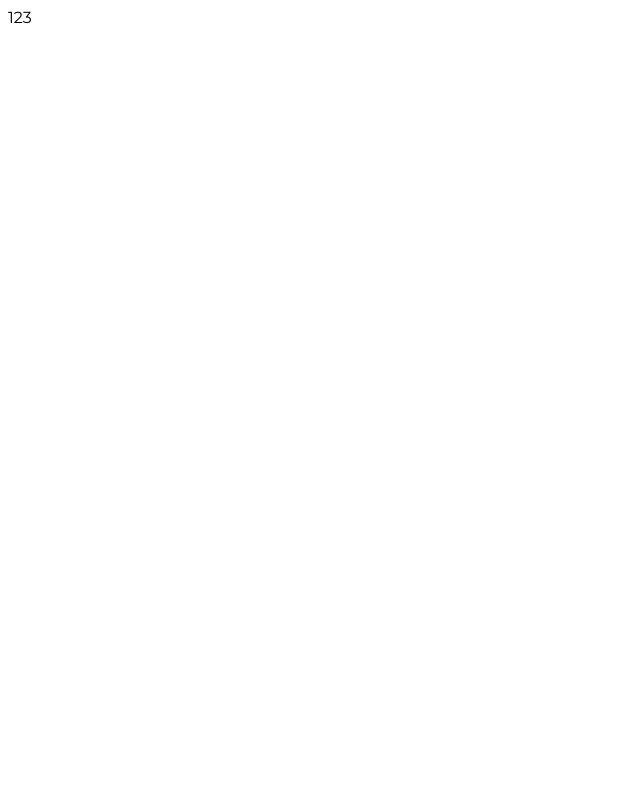
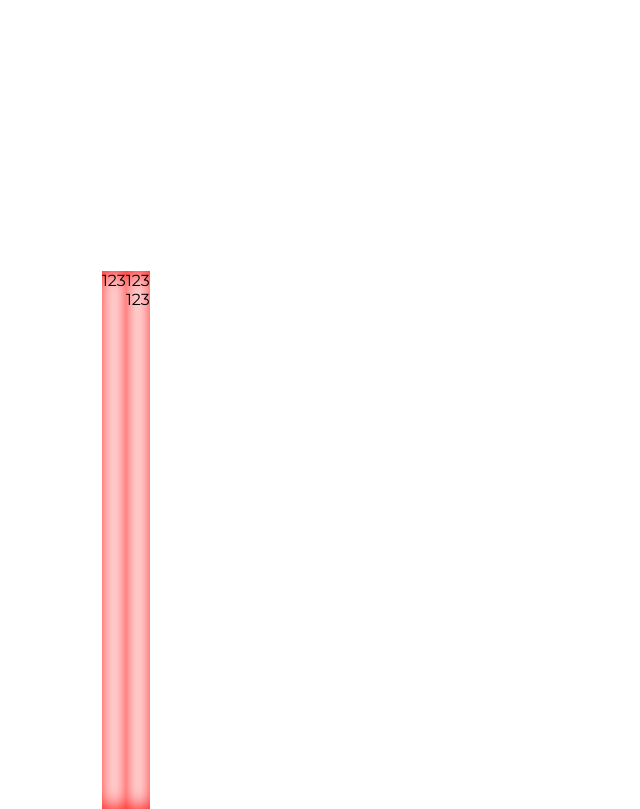
Before and after one commit to shakethecarrot12/coffee, a plain HTML site: page index.html in a window 1280 px wide. Shown: the whole page, without its empty margins (0-640 px from the left). Drawn offline with Linux system fonts and the light colour scheme.

Commit message:
main 내부 구역 배정

```diff
--- a/index.html
+++ b/index.html
@@ -1,15 +1,31 @@
 <!DOCTYPE html>
 <html>
+
 <head>
   <title>Coffee</title>
   <link rel="preconnect" href="https://fonts.googleapis.com">
   <link rel="preconnect" href="https://fonts.gstatic.com" crossorigin>
-    <link href="https://fonts.googleapis.com/css2?family=Montserrat:ital,wght@0,100..900;1,100..900&display=swap" rel="stylesheet">
+  <link href="https://fonts.googleapis.com/css2?family=Montserrat:ital,wght@0,100..900;1,100..900&display=swap"
+    rel="stylesheet">
   <link rel="stylesheet" href="style.css">
 </head>
+
 <body>
+  <div class="wrapper">
     <section class="main">
+      <div class="main-left">
         123
+      </div>
+      <div class="main-right">
+        <div class="main-right-top">
+          123
+        </div>
+        <div class="main-right-bottom">
+          123
+        </div>
+      </div>
     </section>
+  </div>
 </body>
+
 </html>
--- a/style.css
+++ b/style.css
@@ -1,12 +1,44 @@
+/* reset */
+body,
+h1,
+p {
+  margin: unset;
+  padding: unset;
+}
+
+
 /* Typography */
 :root {
   font-family: "Montserrat", sans-serif;
+}
+
+/* background */
+:root {
   background-image: url(images/background.png);
 }
 
+/* wrapper */
+.wrapper{
+  display: flex;
+  justify-content: center;
+  margin-top: 271px;
+}
+
 /* main */
-.main{
+.main {
+  display: flex;
   width: 1076px;
   height: 538px;
   background-color: white;
 }
+
+
+
+/* main left */
+.main-left{
+  box-shadow: inset 0 0 20px red;
+}
+/* main right */
+.main-right{
+  box-shadow: inset 0 0 20px red;
+}
```
Lines whose indentation alone changed are shown as unchanged.
